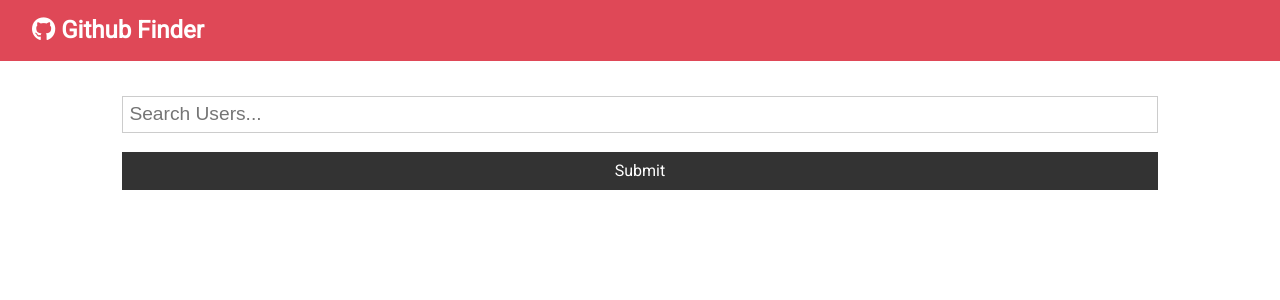
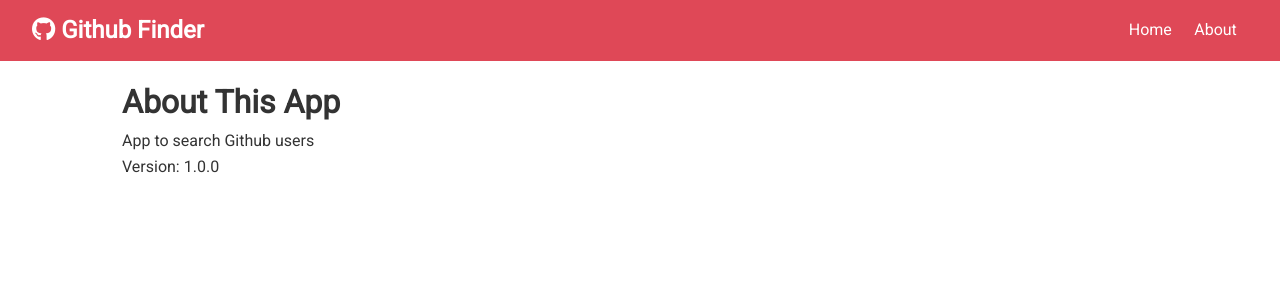
Before and after one commit to MarkusTryban/ghub-finder, a React (Create React App) app: page /about in a window 1280 px wide. Shown: the top 300 px of the page. Built offline with nearby package versions, Linux system fonts and the light colour scheme.

Commit message:
React router setup

```diff
--- a/package.json
+++ b/package.json
@@ -6,6 +6,7 @@
     "axios": "^0.19.0",
     "react": "^16.8.6",
     "react-dom": "^16.8.6",
+    "react-router-dom": "^5.0.1",
     "react-scripts": "3.0.1"
   },
   "scripts": {
--- a/src/App.js
+++ b/src/App.js
@@ -1,8 +1,10 @@
-import React, { Component } from 'react';
+import React, { Fragment, Component } from 'react';
+import { BrowserRouter as Router, Switch, Route } from 'react-router-dom';
 import Navbar from './components/layout/Navbar';
 import Users from './components/users/Users';
 import Search from './components/users/Search';
 import Alert from './components/layout/Alert';
+import About from './components/pages/About';
 import axiox from 'axios';
 import './App.css';
 
@@ -51,10 +53,17 @@
     const { users, loading } = this.state;
 
     return (
+      <Router>
         <div className='App'>
           <Navbar />
           <div className='container'>
             <Alert alert={this.state.alert} />
+            <Switch>
+              <Route
+                exact
+                path='/'
+                render={props => (
+                  <Fragment>
                     <Search
                       searchUsers={this.searchUsers}
                       clearUsers={this.clearUsers}
@@ -62,8 +71,14 @@
                       setAlert={this.setAlert}
                     />
                     <Users loading={loading} users={users} />
+                  </Fragment>
+                )}
+              />
+              <Route exact path='/about' component={About} />
+            </Switch>
           </div>
         </div>
+      </Router>
     );
   }
 }
--- a/src/components/layout/Navbar.js
+++ b/src/components/layout/Navbar.js
@@ -1,5 +1,6 @@
 import React from 'react';
 import PropTypes from 'prop-types';
+import { Link } from 'react-router-dom';
 
 const Navbar = ({ icon, title }) => {
   return (
@@ -7,6 +8,14 @@
       <h1>
         <i className={icon} /> {title}
       </h1>
+      <ul>
+        <li>
+          <Link to='/'>Home</Link>
+        </li>
+        <li>
+          <Link to='/about'>About</Link>
+        </li>
+      </ul>
     </nav>
   );
 };
--- /dev/null
+++ b/src/components/pages/About.js
@@ -0,0 +1,13 @@
+import React, { Fragment } from 'react';
+
+const About = () => {
+  return (
+    <Fragment>
+      <h1>About This App</h1>
+      <p>App to search Github users</p>
+      <p>Version: 1.0.0</p>
+    </Fragment>
+  );
+};
+
+export default About;
```
Also changed, not shown: 1 other file (tests, documents, lock files or other folders). Lines whose indentation alone changed are shown as unchanged.
